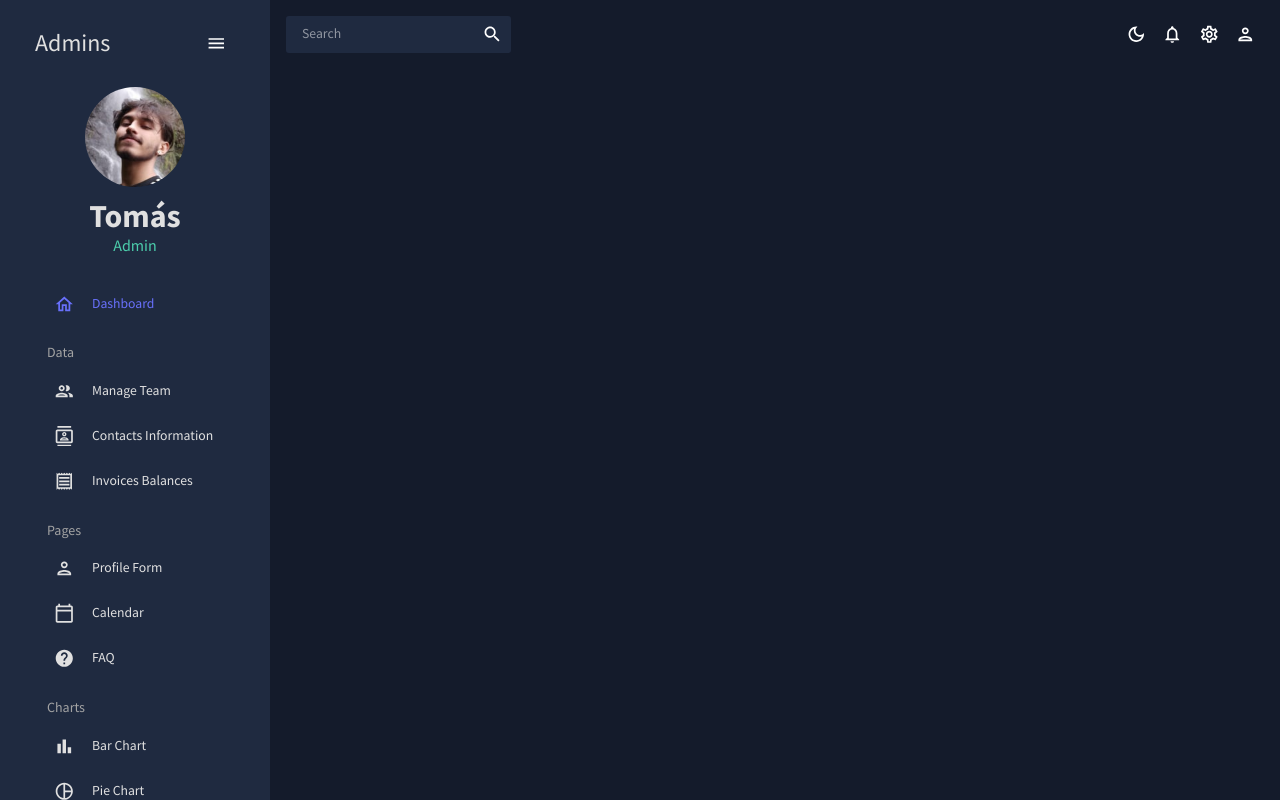
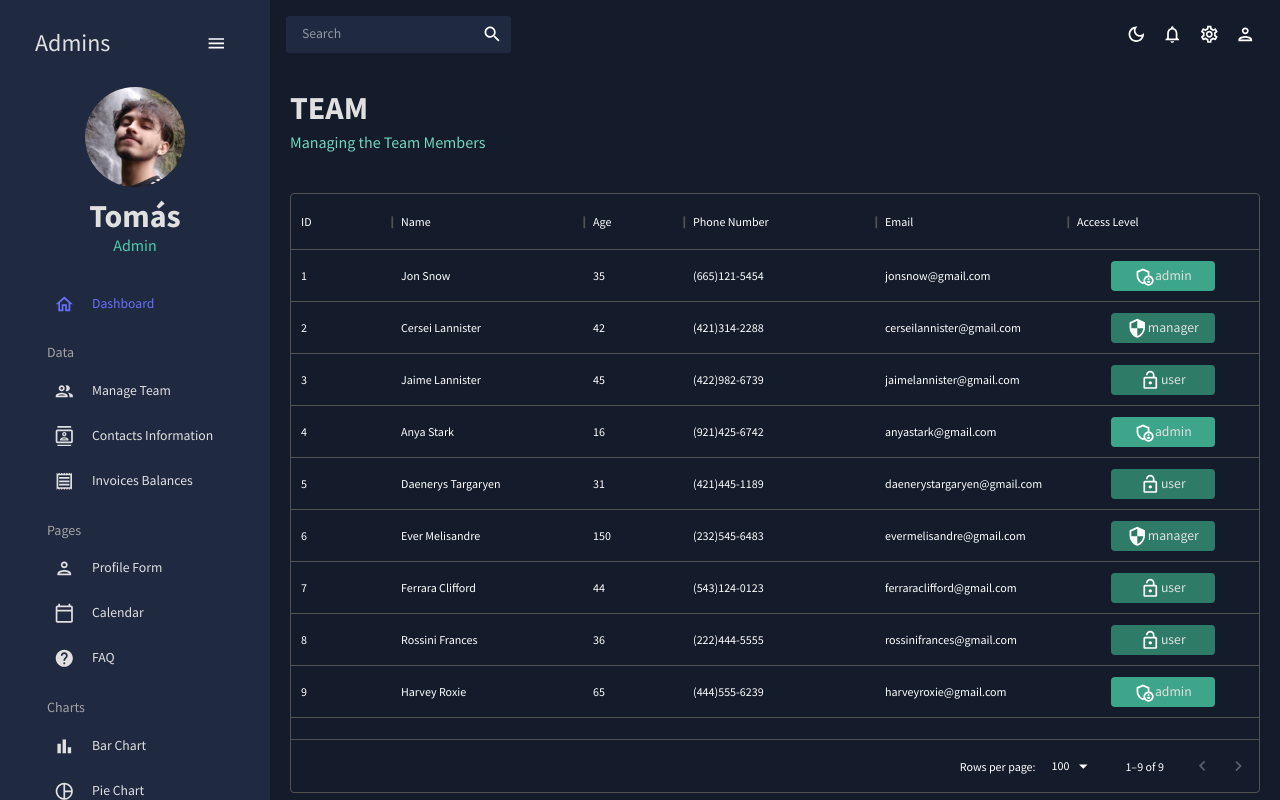
Before and after one commit to Tomasrv333/react-dashboard, a React (Create React App) app: page /team in a window 1280 px wide. Built offline with nearby package versions, Linux system fonts and the light colour scheme.

Commit message:
Team scene creating

```diff
--- a/public/index.html
+++ b/public/index.html
@@ -24,7 +24,7 @@
       work correctly both with client-side routing and a non-root public URL.
       Learn how to configure a non-root public URL by running `npm run build`.
     -->
-    <title>React App</title>
+    <title>React Dashboard</title>
   </head>
   <body>
     <noscript>You need to enable JavaScript to run this app.</noscript>
--- a/src/App.js
+++ b/src/App.js
@@ -5,7 +5,7 @@ import { Routes, Route } from "react-router-dom";
 import Topbar from "./scenes/global/Topbar";
 import Sidebar from "./scenes/global/Sidebar";
 import Dashboard from "./scenes/dashboard";
-// import Team from "./scenes/team";
+import Team from "./scenes/team";
 // import Invoices from "./scenes/invoices";
 // import Contacts from "./scenes/contacts";
 // import Bar from "./scenes/bar";
@@ -29,7 +29,7 @@ function App() {
             <Topbar />
             <Routes>
               <Route path="/" element={<Dashboard />} />
-              {/* <Route path="/team" element={<Team />} /> */}
+              <Route path="/team" element={<Team />} />
               {/* <Route path="/contacts" element={<Contacts />} /> */}
               {/* <Route path="/invoices" element={<Invoices />} /> */}
               {/* <Route path="/form" element={<Form />} /> */}
--- a/src/scenes/team/index.jsx
+++ b/src/scenes/team/index.jsx
@@ -1,3 +1,4 @@
+import React from "react";
 import { Box, Typography, useTheme } from "@mui/material";
 import { DataGrid } from "@mui/x-data-grid";
 import { tokens } from "../../theme";
@@ -13,13 +14,43 @@ const Team = () => {
 
     const columns = [
         {field: "id", headerName: "ID"},
-        {field: "name", headerName: "Name"},
+        {field: "name", headerName: "Name", flex: 1, cellClassName: "name-column--cell"},
+        {field: "age", headerName: "Age", type: "number", headerAlign: "left", align: "left"},
+        {field: "phone", headerName: "Phone Number", flex: 1},
+        {field: "email", headerName: "Email", flex: 1},
+        {field: "access", headerName: "Access Level", flex: 1, renderCell: ({row:{access}}) => {
+            return (
+                <Box
+                    width="60%"
+                    m="0 auto"
+                    p="5px"
+                    display="flex"
+                    justifyContent="center"
+                    backgroundColor={
+                        access === "admin"
+                            ? colors.greenAccent[600]
+                            : colors.greenAccent[700]
+                    }
+                    borderRadius="4px"
+                >
+                    {access === "admin" && <AdminPanelSettingsOutlined />}
+                    {access === "manager" && <SecurityOutlined />}
+                    {access === "user" && <LockOpenOutlined />}
+                    <Typography color={colors.grey[100]} sx={{nl: "5px"}}>
+                        {access}
+                    </Typography>
+                </Box>
+            )
+        }},
     ]
 
     return (
-        <Box>
+        <Box m="20px">
             <Header title="TEAM" subtitle="Managing the Team Members" />
-            <Box>
+            <Box
+                m="40px 0 0 0"
+                height="75vh"
+            >
                 <DataGrid
                     rows={mockDataTeam}
                     columns={columns}
```
